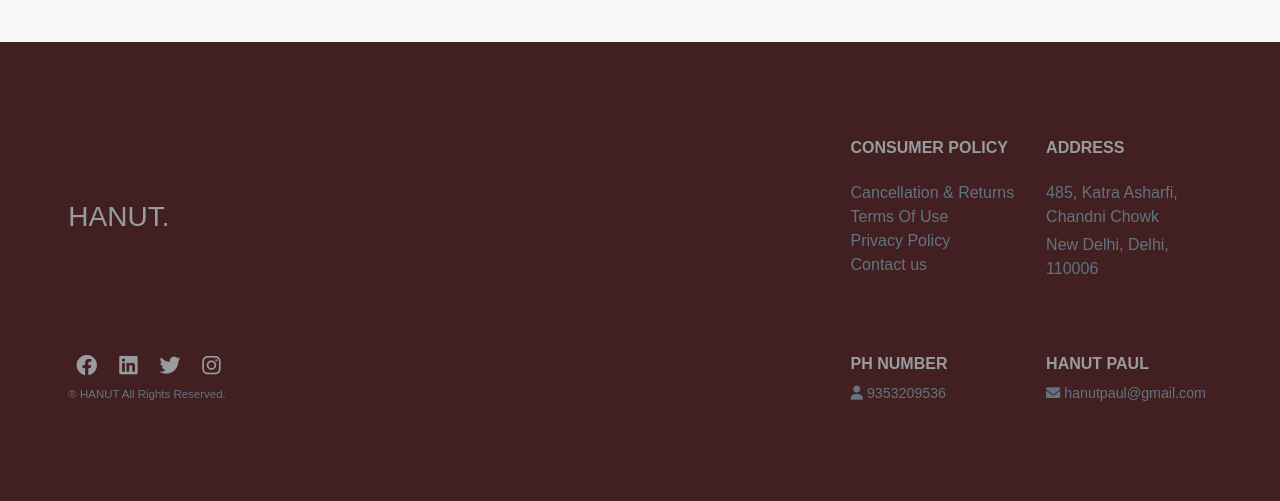
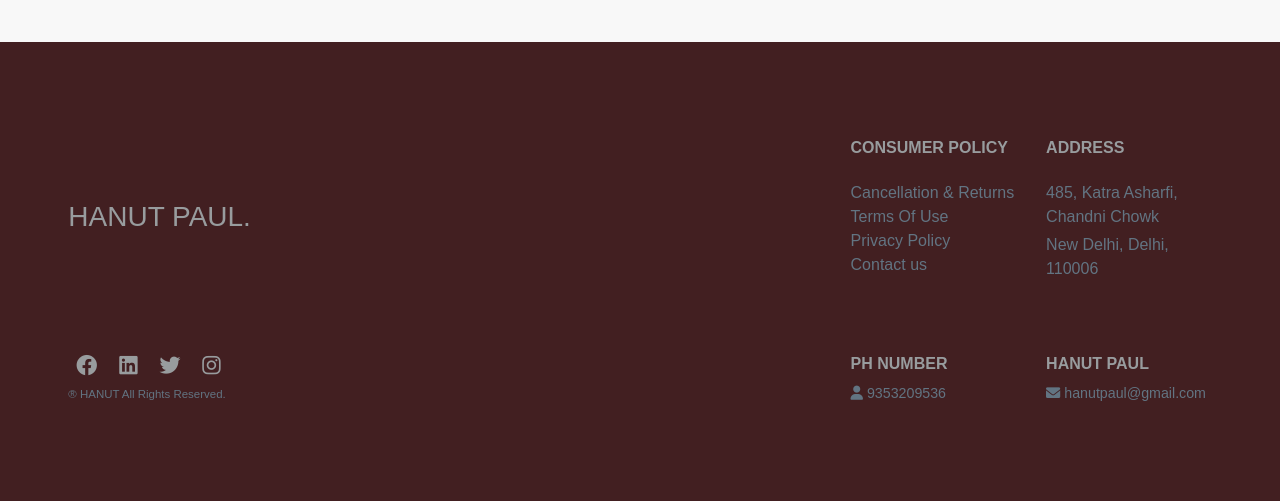
Before and after one commit to herangeo/lehenga-clothing, a Django app: page / in a window 1280 px wide. Shown: the part 2877-3378 px from the top of the page. Run offline with Django 5.2, Linux system fonts and the light colour scheme; data comes from the database, SQL or seed files in the repository; some libraries are stand-ins or nearby versions.

Commit message:
Update aMain_page.html

```diff
--- a/products/templates/aMain_page.html
+++ b/products/templates/aMain_page.html
@@ -1020,7 +1020,7 @@ input[type="text"]::placeholder {
             <div class="slide">
                 <img src="{% static 'images/IMG_1191.JPG' %}" alt="HANUT Image"z>
                 <div class="content">
-                    <h1> HANUTS PAUL</h1>
+                    <h1> HANUT PAUL</h1>
                     <p>Welcome to HANUTs. From traditional HANUTs to modern designs, we offer a wide range of options to suit every taste and budget.</p>
                     <form method="GET" action="{% url 'product_list' %}">
                         <button type="submit" class="btn">Shop Now</button>
@@ -1083,7 +1083,7 @@ input[type="text"]::placeholder {
             <div class="row my-5 justify-content-center py-5">
                 <div class="col-11">
                     <div class="row ">
-                        <div class="col-xl-8 col-md-4 col-sm-4 col-12   my-auto mx-auto a"><h3 class="text-muted mb-md-0 mb-5 bold-text">HANUT.</h3></div>
+                        <div class="col-xl-8 col-md-4 col-sm-4 col-12   my-auto mx-auto a"><h3 class="text-muted mb-md-0 mb-5 bold-text">HANUT PAUL.</h3></div>
                         <div class="col-xl-2 col-md-4 col-sm-4 col-12">
                             <h6 class="mb-3 mb-lg-4 bold-text"><b>CONSUMER POLICY</b></h6>
                             <ul class="list-unstyled">
```
